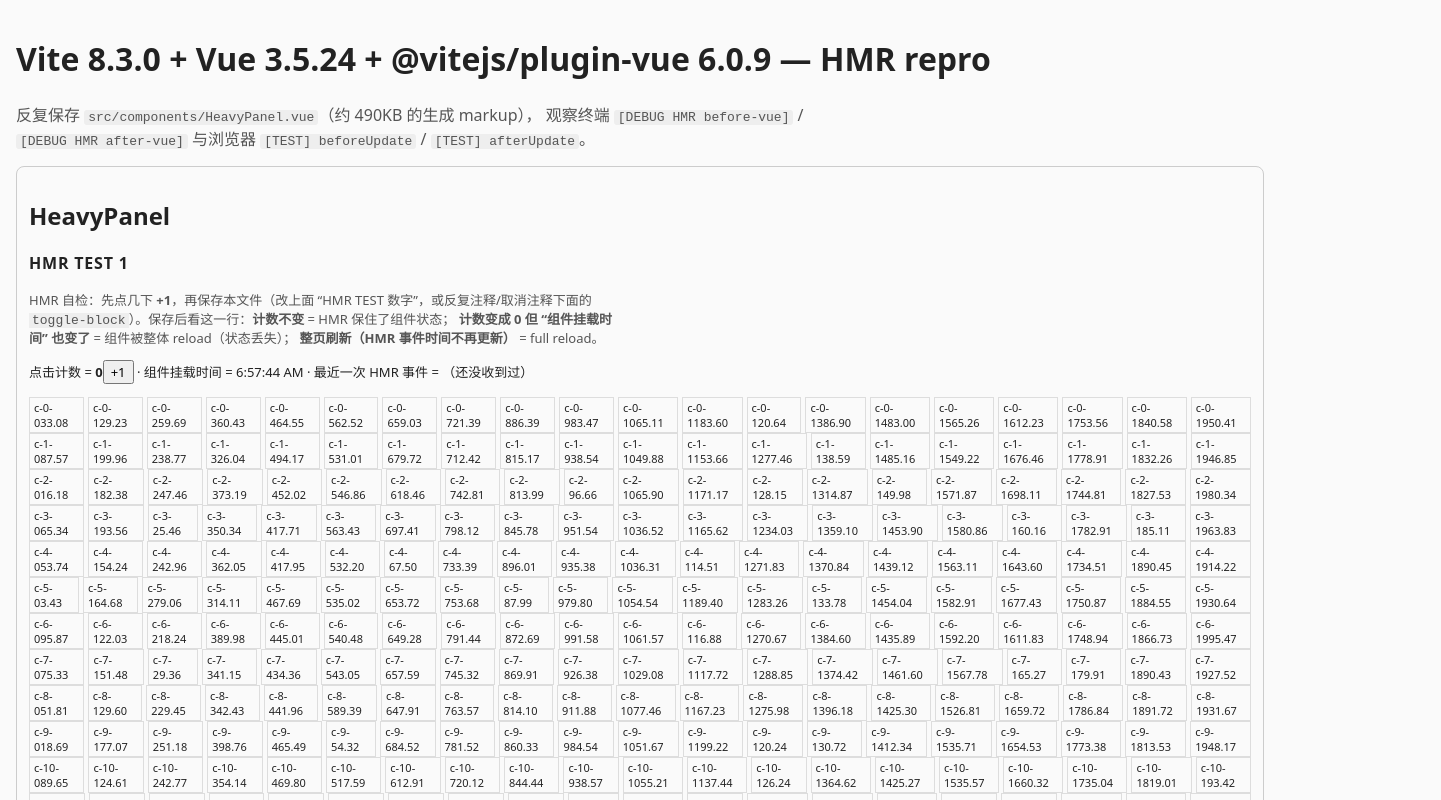
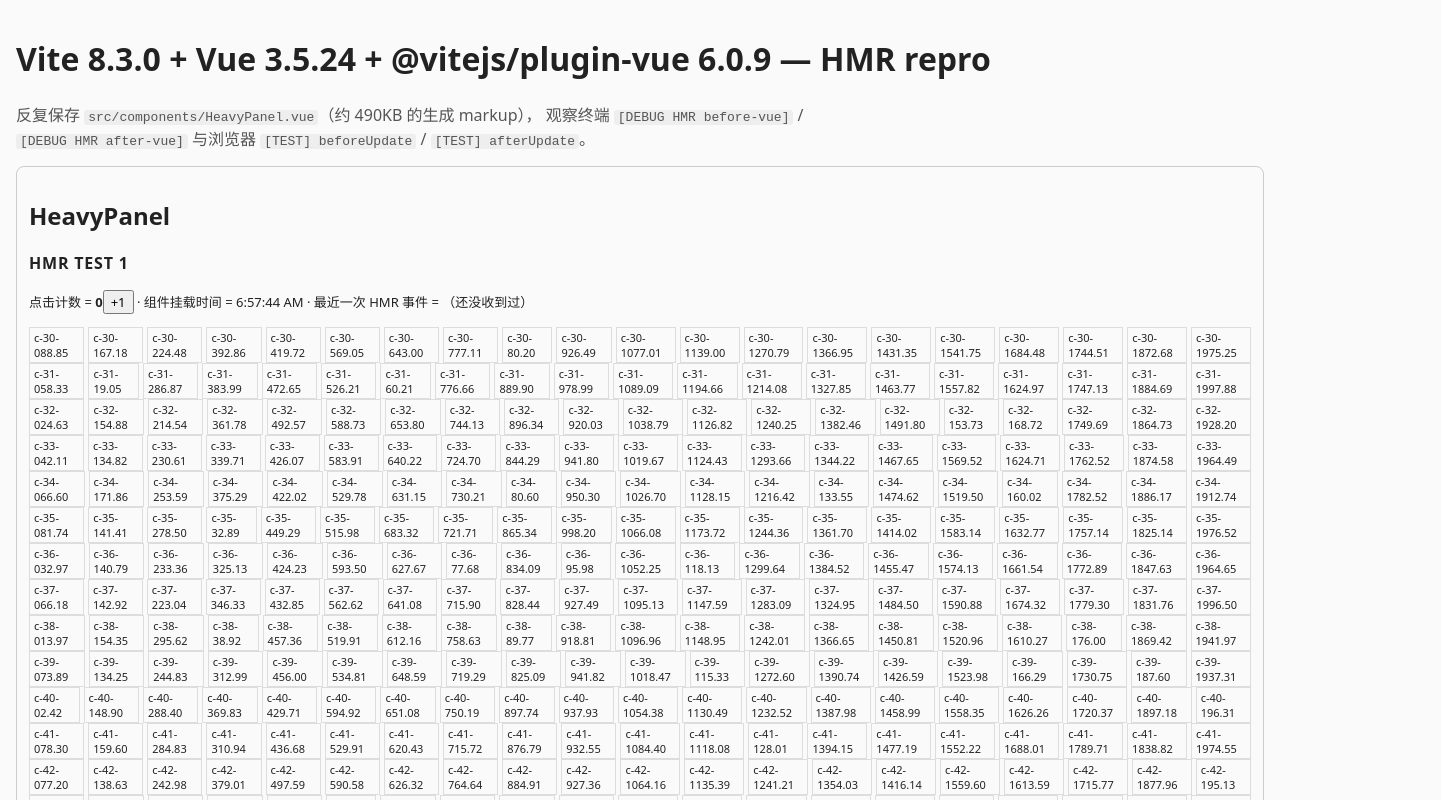
Before and after one commit to fullmooooon/vite8-vue-hmr-repro, a Vue app: page / in a window 1280 px wide. Shown: the top 800 px of the page, 1441 px wide, since content can reach past the window. Built offline with nearby package versions, Linux system fonts and the light colour scheme.

Commit message:
fixture: toggle-block moved to the front of the grid (row-aligned), drop verbose hint, keep click count + mount time + HMR event lines; README sync (14/15 vs 15/15)

```diff
--- a/src/components/HeavyPanel.vue
+++ b/src/components/HeavyPanel.vue
@@ -2,12 +2,6 @@
   <section class="heavy-panel" :data-tick="probeTick">
     <h2>HeavyPanel</h2>
     <p class="hmr-marker">HMR TEST 1</p>
-    <p class="hmr-hint">
-      HMR 自检：先点几下 <b>+1</b>，再保存本文件（改上面 “HMR TEST 数字”，或反复注释/取消注释下面的
-      <code>toggle-block</code>）。保存后看这一行：<b>计数不变</b> = HMR 保住了组件状态；
-      <b>计数变成 0 但 “组件挂载时间” 也变了</b> = 组件被整体 reload（状态丢失）；
-      <b>整页刷新（HMR 事件时间不再更新）</b> = full reload。
-    </p>
     <p class="hmr-state">
       点击计数 = <b>{{ count }}</b>
       <button type="button" @click="bump">+1</button>
@@ -15,6 +9,8 @@
       · 最近一次 HMR 事件 = {{ hmrLog || '（还没收到过）' }}
     </p>
     <div class="grid">
+      <!-- 复现入口：反复注释 / 取消注释下面这个 toggle-block，保存后看页面顶部的计数与 HMR 事件 -->
+      <!-- <div id="toggle-block">
       <div class="row" data-row="r-0">
         <div class="cell" data-cell="c-0-0"><span class="cell__label">c-0-0</span><span class="cell__value">33.08</span><span class="cell__tint" style="background:#bca9c9"></span></div>
         <div class="cell" data-cell="c-0-1"><span class="cell__label">c-0-1</span><span class="cell__value">29.23</span><span class="cell__tint" style="background:#412cad"></span></div>
@@ -358,7 +354,6 @@
         <div class="cell" data-cell="c-15-9"><span class="cell__label">c-15-9</span><span class="cell__value">16.52</span><span class="cell__tint" style="background:#6c32df"></span></div>
         <div class="cell" data-cell="c-15-10"><span class="cell__label">c-15-10</span><span class="cell__value">47.73</span><span class="cell__tint" style="background:#780fff"></span></div>
         <div class="cell" data-cell="c-15-11"><span class="cell__label">c-15-11</span><span class="cell__value">13.75</span><span class="cell__tint" style="background:#e716dc"></span></div>
-      <!-- <div id="toggle-block">
         <div class="cell" data-cell="c-15-12"><span class="cell__label">c-15-12</span><span class="cell__value">0.54</span><span class="cell__tint" style="background:#cb668a"></span></div>
         <div class="cell" data-cell="c-15-13"><span class="cell__label">c-15-13</span><span class="cell__value">82.92</span><span class="cell__tint" style="background:#e4d40d"></span></div>
         <div class="cell" data-cell="c-15-14"><span class="cell__label">c-15-14</span><span class="cell__value">14.13</span><span class="cell__tint" style="background:#ec0325"></span></div>
@@ -676,6 +671,8 @@
         <div class="cell" data-cell="c-29-18"><span class="cell__label">c-29-18</span><span class="cell__value">85.15</span><span class="cell__tint" style="background:#f86233"></span></div>
         <div class="cell" data-cell="c-29-19"><span class="cell__label">c-29-19</span><span class="cell__value">60.93</span><span class="cell__tint" style="background:#834ae6"></span></div>
       </div>
+      </div> -->
+      <div id="after-toggle"></div>
       <div class="row" data-row="r-30">
         <div class="cell" data-cell="c-30-0"><span class="cell__label">c-30-0</span><span class="cell__value">88.85</span><span class="cell__tint" style="background:#957d39"></span></div>
         <div class="cell" data-cell="c-30-1"><span class="cell__label">c-30-1</span><span class="cell__value">67.18</span><span class="cell__tint" style="background:#7e4572"></span></div>
@@ -989,8 +986,6 @@
         <div class="cell" data-cell="c-44-1"><span class="cell__label">c-44-1</span><span class="cell__value">52.86</span><span class="cell__tint" style="background:#0b95e2"></span></div>
         <div class="cell" data-cell="c-44-2"><span class="cell__label">c-44-2</span><span class="cell__value">52.19</span><span class="cell__tint" style="background:#62b0c7"></span></div>
         <div class="cell" data-cell="c-44-3"><span class="cell__label">c-44-3</span><span class="cell__value">31.71</span><span class="cell__tint" style="background:#d3ee8d"></span></div>
-      </div> -->
-      <div id="after-toggle"></div>
         <div class="cell" data-cell="c-44-4"><span class="cell__label">c-44-4</span><span class="cell__value">76.22</span><span class="cell__tint" style="background:#69657f"></span></div>
         <div class="cell" data-cell="c-44-5"><span class="cell__label">c-44-5</span><span class="cell__value">55.92</span><span class="cell__tint" style="background:#6b5819"></span></div>
         <div class="cell" data-cell="c-44-6"><span class="cell__label">c-44-6</span><span class="cell__value">33.46</span><span class="cell__tint" style="background:#f005ed"></span></div>
@@ -2923,19 +2918,8 @@ if (import.meta.hot) {
   letter-spacing: 0.05em;
 }
 
-.hmr-hint {
-  color: #555;
-  font-size: 13px;
-  max-width: 80ch;
-}
-
 .hmr-state {
   font-size: 13px;
-}
-
-.hmr-hint code {
-  background: #eee;
-  padding: 0 3px;
 }
 
 .grid {
```
Also changed, not shown: scripts/generate-big-fixture.mjs (+16 -26 lines), 1 other file (tests, documents, lock files or other folders).
